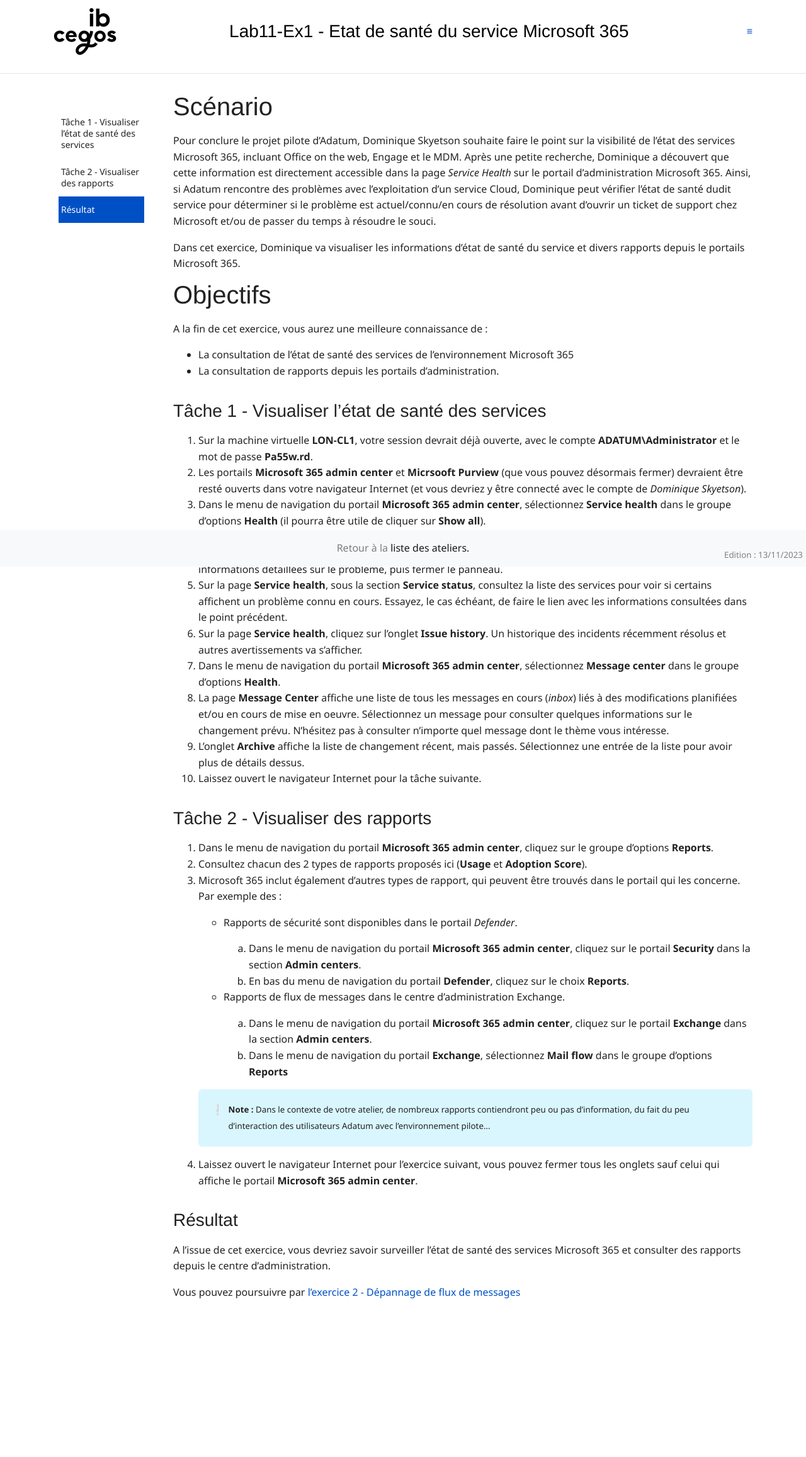
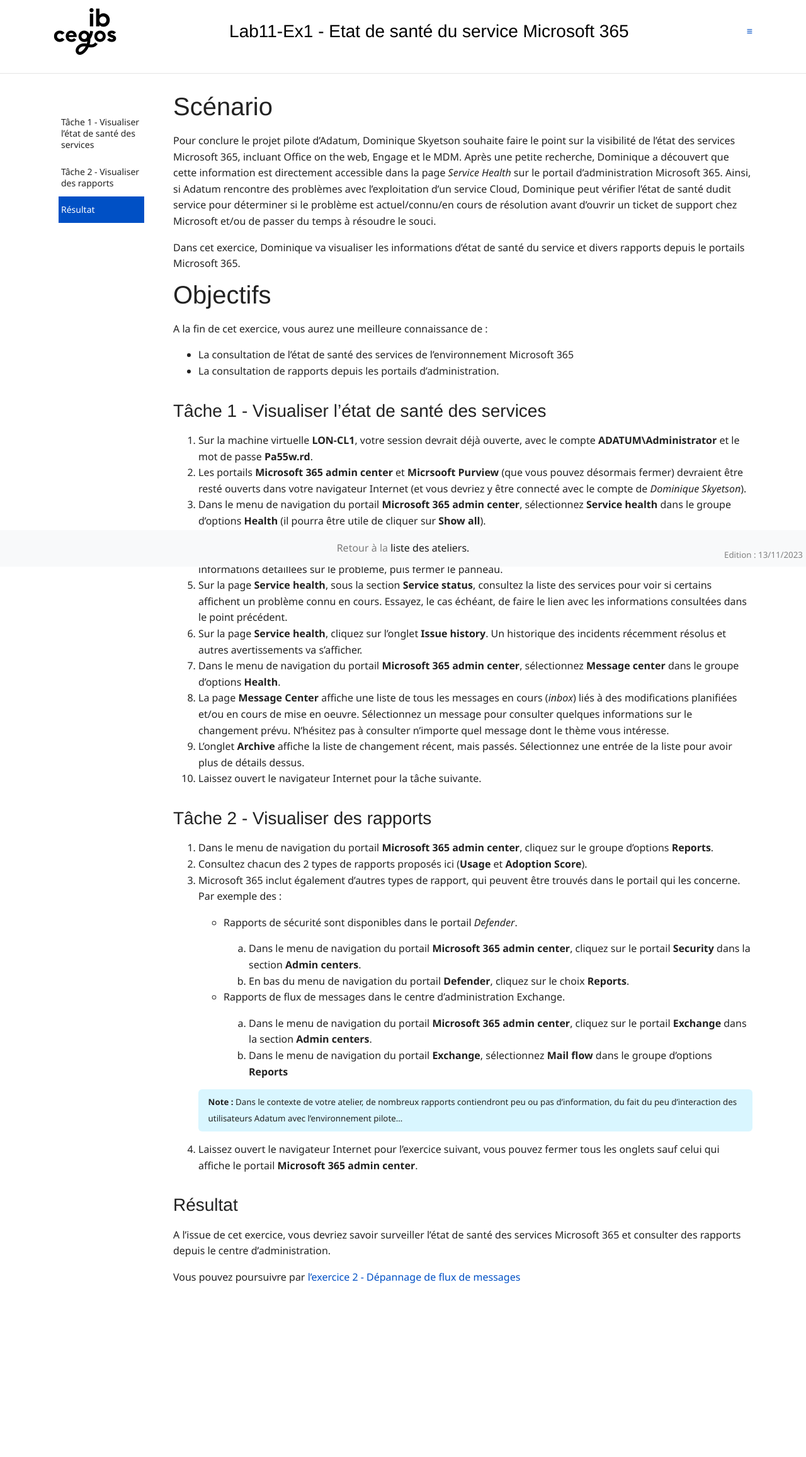
Before and after one commit to renaudwangler/ib-labs, a Jekyll site: the page built from msms030fr/lab11e1.md, in a window 1280 px wide. Shown: the whole page at 63% size. Built offline with Jekyll 4.4.1, drawn with Linux system fonts in a browser that asks for light colours; nearby versions of some CDN libraries; comment, search, counter and statistics services are not loaded; after the commit the page ends 2290 px from its top, so only the background shows below that.

Commit message:
blockquote css update

```diff
--- a/_sass/theme.scss
+++ b/_sass/theme.scss
@@ -91,7 +91,7 @@ blockquote {
     border-color: #bff1ff;
     color: inherit;
     font-size: smaller;
-    padding: 20px;
+    padding: 8px;
     margin-top: 15px;
     border-radius: 6px;
     display: flex;
@@ -100,13 +100,6 @@ blockquote {
 blockquote p {
     margin-top: 0px;
     margin-left: 1ch;
-}
-
-blockquote:before {
-    content: "❕";
-    font-weight: bolder;
-    font-size: larger;
-    font-family: segoe-ui, "Segoe UI", "Segoe WP", "Helvetica Neue", Helvetica, sans-serif;
 }
 
 article img {
--- a/assets/css/style.scss
+++ b/assets/css/style.scss
@@ -5,7 +5,7 @@
 
 #pageVersion { color:gray; font-size: smaller; margin: 0px;position: absolute; right: 5px;bottom: 5px;}
 
-.copyBtn,.copyBtn::before { display: inline-block; height: 1.2em; width: .8em; border-radius: .2em; margin: 0;padding: 0; cursor: pointer}
+.copyBtn,.copyBtn::before { display: inline-block; height: 1.2em; width: .8em; border-radius: .2em; margin: 0;padding: 0; cursor: pointer; border: solid 1px darkslategrey;}
 .copyBtn {margin-left: 4px;background-color:darkslategrey;vertical-align: text-bottom;}
 .copyBtn::before { content: ''; background-color: whitesmoke; margin-left: 2px; margin-top: 2px;}
 .copyBtn:hover {background: black;}
```
